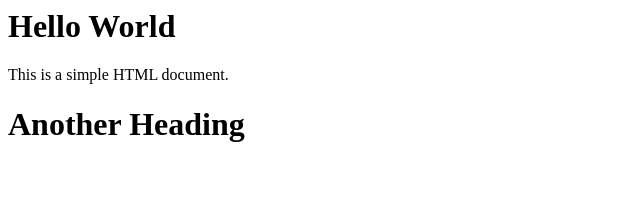
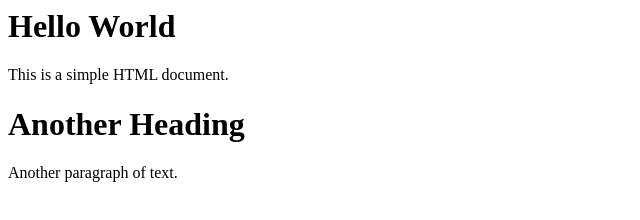
Before and after one commit to workingactanutg-del/Github-test, a plain HTML site: page main.html in a window 1280 px wide. Shown: the whole page, without its empty margins (0-640 px from the left). Drawn offline with Linux system fonts and the light colour scheme.

Commit message:
Another test

```diff
--- a/main.html
+++ b/main.html
@@ -8,5 +8,6 @@
     <h1>Hello World</h1>
     <p>This is a simple HTML document.</p>
     <h1>Another Heading</h1>
+    <p>Another paragraph of text.</p>
 </body>
 </html>
```
